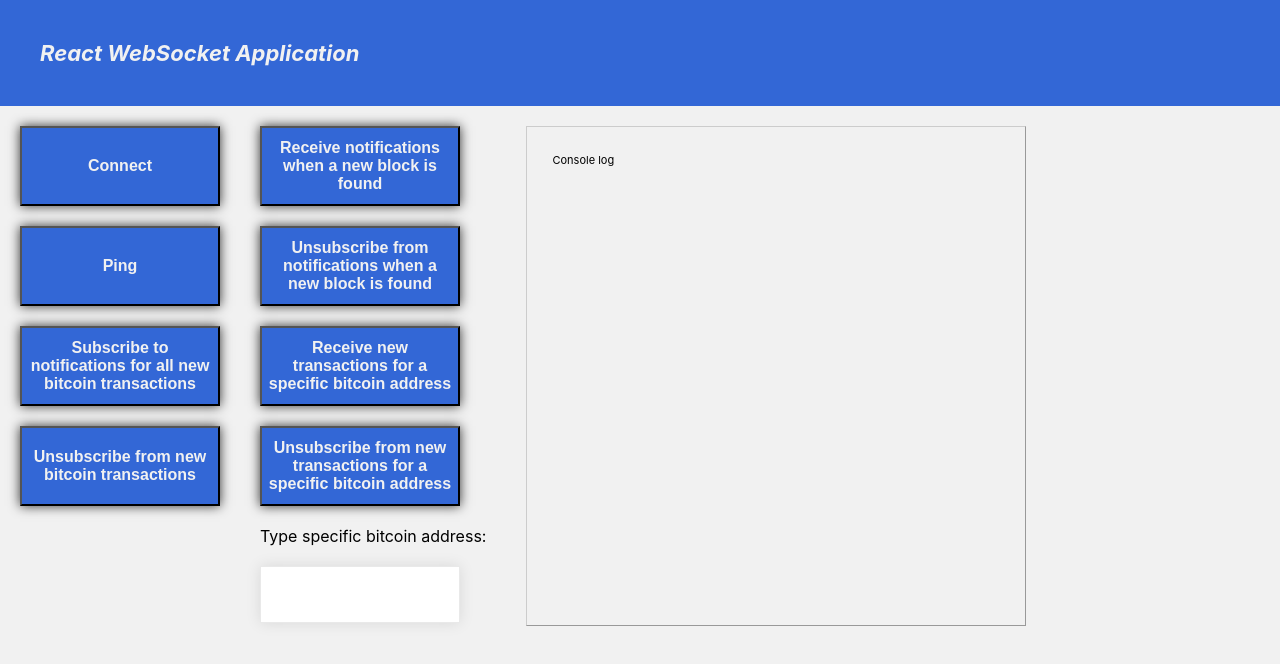
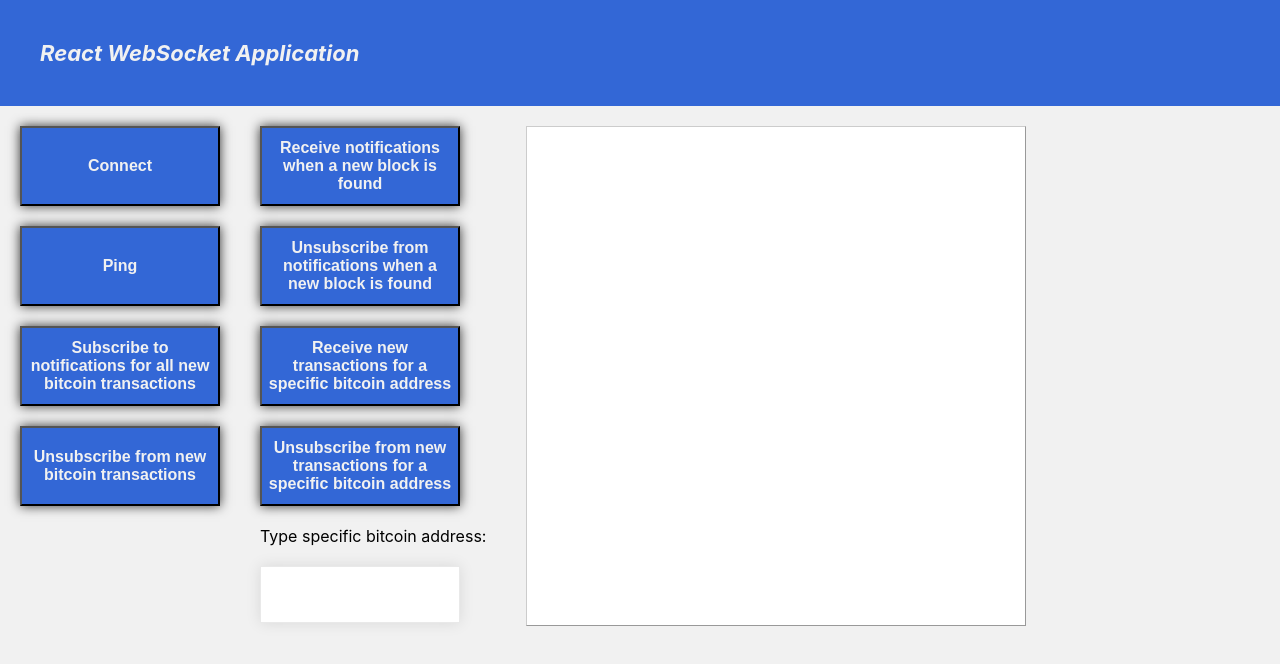
Before and after one commit to alinka77701/reactapp, a React (Create React App) app: page / in a window 1280 px wide. Shown: the top 664 px of the page. Built offline with nearby package versions, Linux system fonts and the light colour scheme; no server answers.

Commit message:
setState added

```diff
--- a/src/App.css
+++ b/src/App.css
@@ -85,13 +85,9 @@ button:hover {
   float:left;
 }
 
-#consoleLog p {
-  font-size: 11px;
-  line-height: 150%;
-  overflow-wrap: break-word;
-}
 
-#consoleLog {
+
+#response {
   margin: 20px;
   border: solid 1px #999999;
   border-top-color: #CCCCCC;
@@ -101,7 +97,3 @@ button:hover {
   height: 500px;
   overflow-y: scroll;
 }
-
-.btn-unsunubscribe-block{
-  float:left;
-}
--- a/src/App.js
+++ b/src/App.js
@@ -2,53 +2,41 @@ import React, { Component } from 'react';
 import './App.css';
 import './Button.js';
 import Button from './Button.js';
-var wsUri = "wss://ws.blockchain.info/inv";
+const wsUri = "wss://ws.blockchain.info/inv";
 
 class App extends Component {
 
   constructor(props){
     super(props);
+    this.websocket=new WebSocket(wsUri);
     this.state={
-      websocket : new WebSocket(wsUri),
       response: ' ',
       bitcoinAddr: ' '
     }
   }
 
   updateBitcoinAddr(bitcoinAddr){
-    this.setState({bitcoinAddr: bitcoinAddr.target.value})
+    this.setState({bitcoinAddr: bitcoinAddr.target.value});
+
   }
 
   initWebSocket(evt) {
     console.log("connecting...");
-    this.state.websocket.onopen = function (evt) { this.onOpen() };
-    this.state.websocket.onclose = function(evt) { this.onClose(evt)};
-    this.state.websocket.onmessage = function(evt) { this.onMessage(evt) };
-    this.state.websocket.onerror = function (evt) { this.onError(evt)};
+    this.websocket.onopen = function (evt) { console.log("connected"); };
+    this.websocket.onclose = function(evt) {  console.log("disconnected");};
+    this.websocket.onmessage = function(evt) {
+      console.log(evt.data);
+      this.setState({ response: evt.data });
+    };
+    this.websocket.onerror = function (evt) { console.log("error");};
     console.log("connected");
-  }
-
-  onOpen() {
-
-  }
-
-   onClose(evt) {
-    console.log("disconnected");
-  }
-
-   onMessage(evt) {
-     console.log(evt.data);
-  }
-
-   onError(evt) {
-    console.log("error");
   }
 
   ping() {
      let msg = JSON.stringify({
      "op":"ping"
     });
-   this.state.websocket.send(msg);
+   this.websocket.send(msg);
   }
 
   render() {
@@ -77,9 +65,9 @@ class App extends Component {
           </div>
         </div>
         <div className="block">
-          <div id="consoleLog">
-            <p id="message">Console log</p>
-          </div>
+
+            <input id="response" readOnly="true"/>
+
         </div>
       </div>
     );
```
